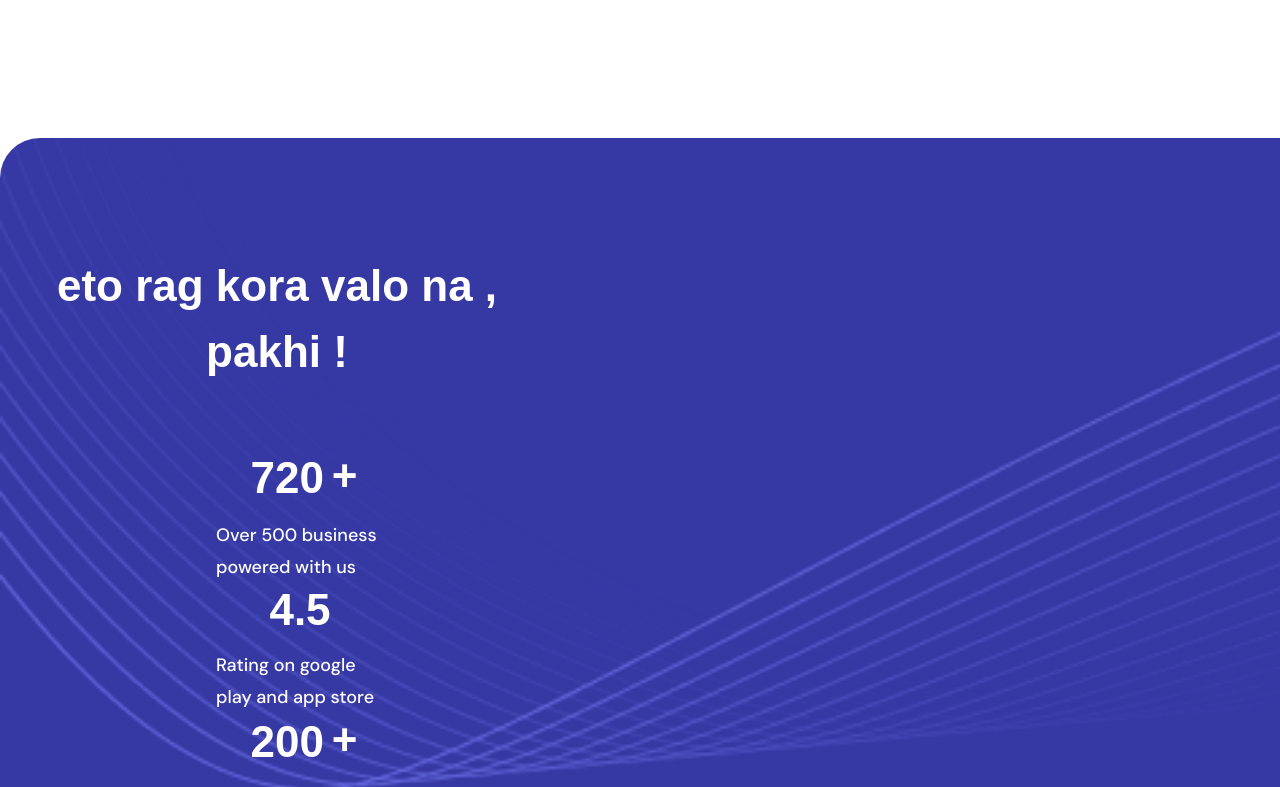
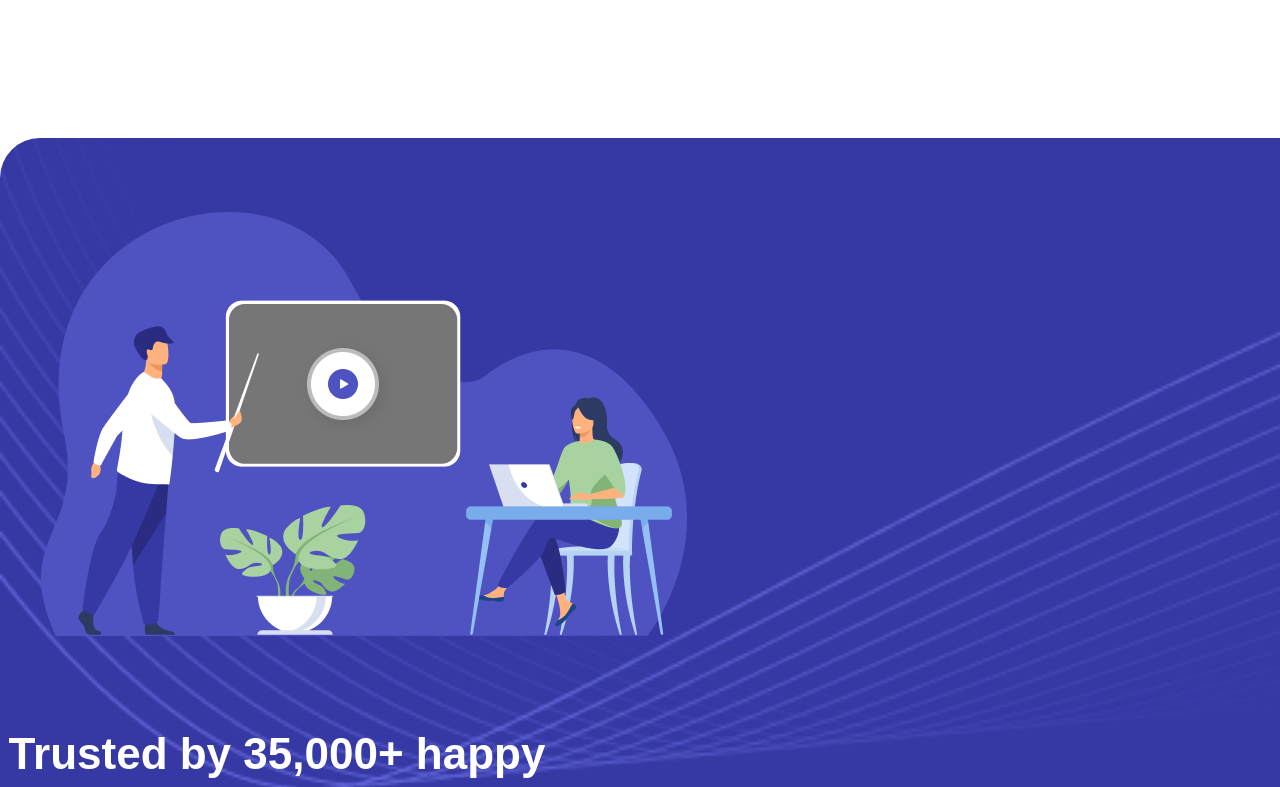
Before and after one commit to iyiu9akhan/innovate-RTB, a React (Vite) app: page / in a window 1280 px wide. Shown: the part 4493-5280 px from the top of the page. Built offline with nearby package versions, Linux system fonts and the light colour scheme; a web font is replaced by a local one.

Commit message:
windows: responsive - counter check

```diff
--- a/src/components/facts/Facts.jsx
+++ b/src/components/facts/Facts.jsx
@@ -22,16 +22,15 @@ function Facts() {
   return (
     <div className="mb-[140px]">
       <Container>
-        <div className="flex flex-col-reverse rounded-[20px] pt-[30px] md:rounded-[40px] bg-blueBtn-color bg-[url('/src/assets/facts/texture.png')] bg-no-repeat bg-cover md:flex">
+        <div className="flex flex-col-reverse rounded-[20px] pt-[30px] md:rounded-[40px] bg-blueBtn-color bg-[url('/src/assets/facts/texture.png')] bg-no-repeat bg-cover md:flex md:flex-col">
           <div className="mt-[44px] ml-[41px] mr-[45px] content-end">
             <img src={illustration} alt="#illustration" />
           </div>
           <div className="md:mr-[70px] md:mt-[85px]">
             <h4 className="font-primary font-bold text-[44px] text-white mb-[45px] md:mb-[64px] md:w-[554px] text-center">
-              {/* Trusted by 35,000+ happy customers. */}
-              eto rag kora valo na , pakhi !
+              Trusted by 35,000+ happy customers.
             </h4>
-            <div className="flex flex-col items-center md:flex justify-between md:mb-[85px] md:w-[608px]">
+            <div className="flex flex-col items-center md:flex justify-between md:mb-[85px] md:w-[608px] ">
               {facts_data.map((item) => (
                 <div className="flex flex-col items-center">
                   <div className="flex gap-2 items-center">
```
